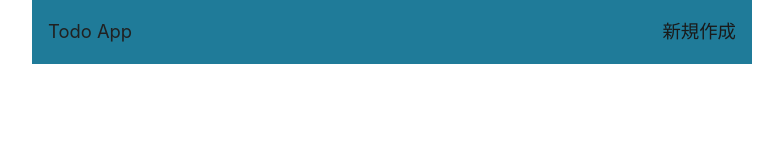
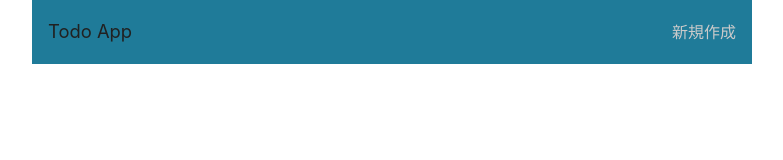
Before and after one commit to billiejoenahema/vue-toto, a Vue app: page / in a window 1280 px wide. Shown: the top 160 px of the page, without its empty margins (248-1031 px from the left). Built offline with nearby package versions, Linux system fonts and the light colour scheme.

Commit message:
style: improve header design

```diff
--- a/src/assets/style.css
+++ b/src/assets/style.css
@@ -10,17 +10,22 @@
   display: flex;
   justify-content: space-between;
   align-items: center;
-  padding: 0 1rem;
+  padding-left: 1rem;
 }
-.app-name-wrapper span {
-  height: 100%;
-}
+
 .add-new {
   height: 100%;
-  color: rgb(26, 26, 26);
-  cursor: pointer;
+  color: rgb(202, 202, 202);
+  font-size: 1rem;
   display: flex;
   align-items: center;
+  padding: 0 1rem;
+  background-color: rgb(31, 123, 153);
+}
+.add-new:hover {
+  cursor: pointer;
+  opacity: 0.9;
+  background-color: rgb(64, 135, 158);
 }
 .close {
   height: 1.6rem;
```
